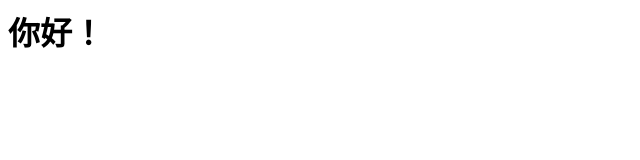
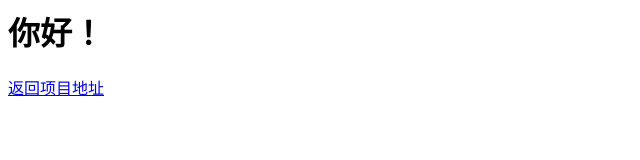
Before and after one commit to jxutzs/zs, a plain HTML site: page index.html in a window 1280 px wide. Shown: the whole page, without its empty margins (0-640 px from the left). Drawn offline with Linux system fonts and the light colour scheme.

Commit message:
Update index.html

```diff
--- a/index.html
+++ b/index.html
@@ -1 +1,3 @@
 <h1>你好！</h1>
+
+<a href="https://github.com/jxutzs/zs">返回项目地址</a>
```
